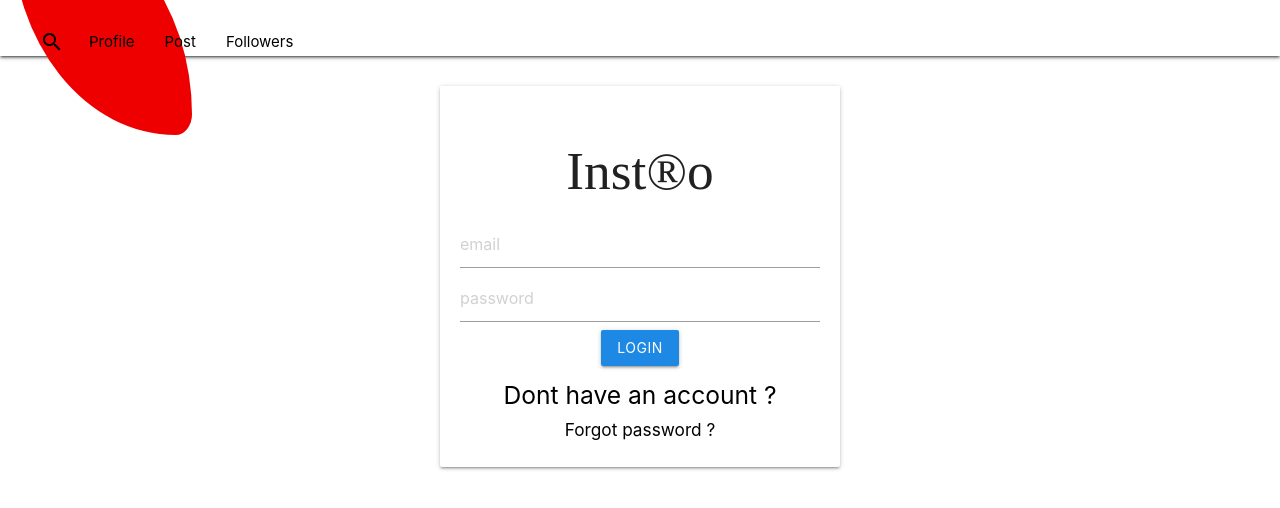
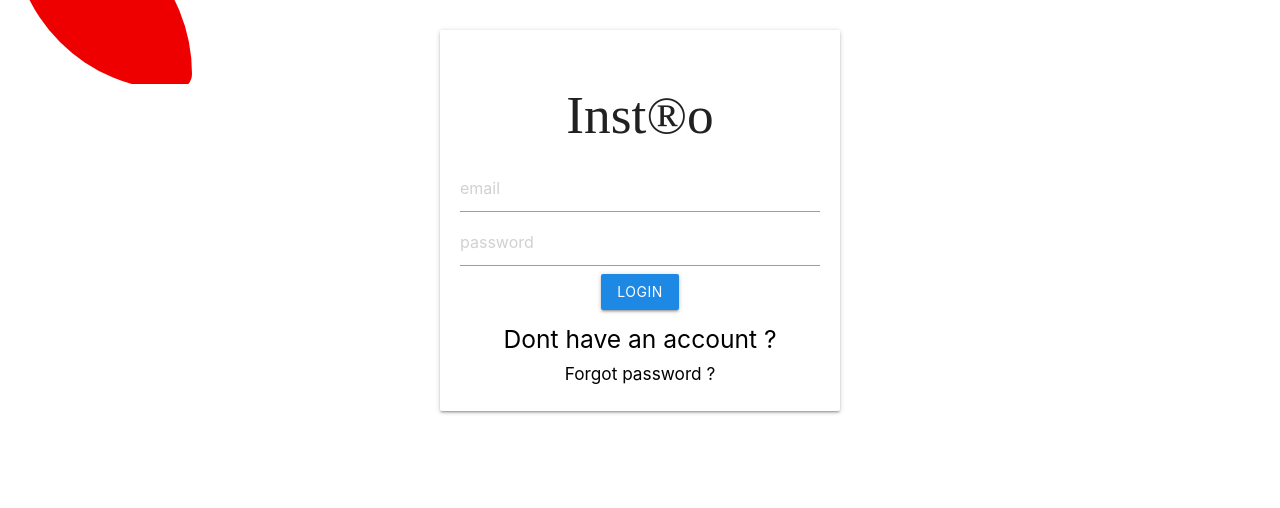
Before and after one commit to robensam17/instro, a React (Create React App) app in the folder client/: page /signin in a window 1280 px wide. Shown: the top 508 px of the page. Built offline with nearby package versions, Linux system fonts and the light colour scheme; sample sign-in values are in the browser's storage; a web font is replaced by a local one.

Commit message:
navbar adjust

```diff
--- a/client/src/App.css
+++ b/client/src/App.css
@@ -38,6 +38,7 @@ a{
 }
 
 .home-card{
+  position: relative;
   max-width: 500px;
   height: max-content;
   margin: 50px auto;
@@ -60,15 +61,36 @@ a{
 }
 
 .nav-extended {
-  background-color: white !important;
+  /* background-color: white !important; */
+  overflow: hidden !important;
+  z-index: 5;
+
+  position: fixed !important;
+  top: 0 !important;
+  width: 100% !important;
+   /* opacity: 75%; */
+  background-color: rgba(0,0,0,0)!important;
+  border:none!important;
+  box-shadow: none!important;
+background: rgba(255, 255, 255, 0.3);
+}
+.navbar-wrapper nav{
+  background: rgba(255, 255, 255, 0.3);
 }
 
-nav ul {
+nav ul{
   width: 100% !important;
+    /* background-color: white !important; */
+
+
 }
+.nav-inner{
+    background: rgba(255, 255, 255, 0.3);
+  }
 
 li {
   margin: 10px auto;
+  opacity: 100%!important;
 }
 
 .logos {
@@ -77,9 +99,22 @@ li {
     border-bottom-right-radius: 111120% !important;
     /* border-top-left-radius: %; */
     border-top-right-radius: 1111111% !important;
+    right: 16px;
+    background: rgb(255, 0, 0);
+    border-radius: 33%;
+    top: -6rem;
+    position: absolute;
+    left: 0.8rem;
+    width: 12rem;
+    height: 15rem;
+    pointer-events: none;
+    opacity: 100% !important;
+    z-index: 1;
+
+}
 
 
-}
+
 
 .flext{
  padding-left: 1px !important;
@@ -87,4 +122,35 @@ li {
 
 .nav-wrapper {
   min-height: 56px !important;
+  /* background: rgba(255, 255, 255, 0.3); */
 }
+
+.sidenav-overlay{
+  z-index: 3;
+  opacity: 0 !important;
+
+}
+.drag-target{
+
+}
+
+.sidebar {
+width: 0px !important;
+position: absolute !important;
+}
+.navb{
+  overflow: hidden !important;
+
+
+  /* position: fixed !important; */
+  top: 0 !important;
+  width: 100% !important;
+}
+.navbar-default{
+   border:none;
+   background: rgba(255, 255, 255, 0.3);
+ }
+
+ .home{
+   padding-top: 50px;
+ }
--- a/client/src/components/Navbar.js
+++ b/client/src/components/Navbar.js
@@ -1,10 +1,13 @@
 import React,{useContext,useRef,useEffect,useState} from 'react'
 import {Link ,useHistory} from 'react-router-dom'
 import {UserContext} from '../App'
-import M from 'materialize-css'
+import M from "materialize-css/dist/js/materialize.min.js"
+
 const NavBar = ()=>{
 
     const  searchModal = useRef(null)
+
+   let dropdownContent = document.querySelectorAll(".dropdownContent");
     const [search,setSearch] = useState('')
     const [userDetails,setUserDetails] = useState([])
      const {state,dispatch} = useContext(UserContext)
@@ -13,38 +16,92 @@ const NavBar = ()=>{
          M.Modal.init(searchModal.current)
      },[])
      useEffect(() => {
-         var sidenav = document.querySelectorAll(".sidenav");
-         M.Sidenav.init(sidenav, {});
+  let sidenav = document.querySelector('.sidenav');
+         M.Sidenav.init(dropdownContent)
        }, []);
+
+
+function clickt() {
+   let sidenav = document.querySelector('.sidenav');
+ M.Sidenav.init(dropdownContent, {});
+
+}
+
      const renderList = ()=>{
        if(state){
+
            return [
 
-<div>
-             <nav className="nav-extended" key="">
-              <div className="nav-wrapper" style={{minHeight:"0px !important"}} >
-              <a href="#!" className="sidenav-trigger" data-target="mobile-nav">
-                       <i className="material-icons">menu</i>
-                     </a>
-              <Link to={state?"/":"/signin"}  data-target="mobile-demo" className="sidenav-trigger"><i style={{paddingLeft:"10px"}} className="material-icons brand-logo logos">Insta®o</i></Link>
+<div className="navb">
 
-              <li style={{paddingLeft:"40px"}} key="1"><i  data-target="modal1" className="large material-icons modal-trigger" style={{color:"black", float: "right"}}>search</i></li>
+<a onClick={clickt()} href="#!" className="sidenav-trigger dropdown-trigger " data-target="dropdown1">
+<i className="material-icons brand-logo ">Inst®o</i>
+  </a>
 
 
-              <li style={{paddingLeft:"10px"}} key="2"><Link to="/profile">Profile</Link></li>
-              <li key="3"><Link to="/create">Post</Link></li>
-              <li key="4"><Link to="/myfollowingpost">Followers</Link></li>
-              <li key="5"> </li>
-  </div>
 
 
-           </nav>
-             <ul className="sidenav blue-grey darken-4" id="mobile-nav">
-            <li><a href="#item1">Item 1</a></li>
-            <li><a href="#item2">Item 2</a></li>
-            <li><a href="#item3">Item 3</a></li>
-           </ul>
-</div>
+
+
+
+
+
+      <ul style={{paddingLeft: "100px", transform: "translateX(-105%)" }}className="dropdownContent" id="dropdown1">
+
+       <li><Link to={state?"/":"/signin"} href="#!" style={{paddingLeft:"10px"}}><i class="material-icons">crop_landscape</i></Link></li>
+       <li><Link to="/myfollowingpost" href="#!" style={{paddingLeft:"10px"}}><i class="material-icons">accessibility</i></Link></li>
+       <li class="divider" tabindex="-1"></li>
+       <li><a href="#!" data-target="modal1" className="modal-trigger"style={{paddingLeft:"10px"}} ><i class="material-icons">search</i></a></li>
+       <li><Link to="/create" href="#!" style={{paddingLeft:"10px"}}><i class="material-icons" >add_circle</i></Link></li>
+       <li><Link to="/profile" href="#!" style={{paddingLeft:"10px"}}><i class="material-icons">account_circle</i></Link></li>
+       <div className="sidebar" style={{paddingTop: "50px"}}>
+       // <li><a href="#!">one</a></li>
+       // <li><a href="#!">two</a></li>
+       // <li><a href="#!">three</a></li>
+       // <li><a href="#!"><i class="material-icons">view_module</i>four</a></li>
+       // <li><a href="#!"><i class="material-icons">account_circle</i>five</a></li>
+       // </div>
+     </ul>
+
+  // </div>
+
+//  <li style={{paddingLeft:"10px"}} key="2"><Link to="/profile">Profile</Link></li>
+//               <li key="3"><Link to="/create">Post</Link></li>
+//               <li key="4"><Link to="/myfollowingpost">Followers</Link></li>
+
+
+
+
+
+
+
+
+
+// <div>
+//              <nav className="nav-extended" key="">
+//               <div className="nav-wrapper" style={{minHeight:"0px !important"}} >
+//               <a href="#" className="sidenav-trigger" data-target="mobile-nav">
+//                        <i className="material-icons">menu</i>
+//                      </a>
+//               <Link to={state?"/":"/signin"}  data-target="mobile-demo" className="sidenav-trigger"><i style={{paddingLeft:"10px"}} className="material-icons brand-logo logos">Insta®o</i></Link>
+//
+//               <li style={{paddingLeft:"40px"}} key="1"><i  data-target="modal1" className="large material-icons modal-trigger" style={{color:"black", float: "right"}}>search</i></li>
+//
+//
+//               <li style={{paddingLeft:"10px"}} key="2"><Link to="/profile">Profile</Link></li>
+//               <li key="3"><Link to="/create">Post</Link></li>
+//               <li key="4"><Link to="/myfollowingpost">Followers</Link></li>
+//               <li key="5"> </li>
+//   </div>
+//
+//
+//            </nav>
+//              <ul className="sidenav blue-grey darken-4" id="mobile-nav">
+//             <li><a href="#item1">Item 1</a></li>
+//             <li><a href="#item2">Item 2</a></li>
+//             <li><a href="#item3">Item 3</a></li>
+//            </ul>
+// </div>
 
 
 
@@ -84,20 +141,21 @@ const NavBar = ()=>{
         })
      }
     return(
-        <nav className="nav-extended ">
-        <div className="nav-wrapper white" >
+        <nav className="nav-extended transparent"  >
+        <div className="nav-wrapper " >
           <Link to={state?"/":"/signin"} className="brand-logo logos"
           style={{
             right: "16px",
             background: "#e00",
-borderTopRightRadius: 5, borderTopLeftRadius: 6,
+borderTopRightRadius: 5, borderTopLeftRadius: 1,
              top: "-6rem",
               position: "absolute",
               left: ".8rem",
               width: "12REM",
-              height: "15rem",
+              height: "12rem",
               borderRadius: "33%",
               pointerEvents: "none",
+              opacity: "100%"
 }}
           >Inst®o</Link>
           <ul id="nav-mobile" className="right" >
--- a/client/src/components/screens/CreatePost.js
+++ b/client/src/components/screens/CreatePost.js
@@ -60,7 +60,7 @@ const CretePost = ()=>{
    return(
        <div className="card input-filed"
        style={{
-           margin:"30px auto",
+           margin:"100px auto",
            maxWidth:"500px",
            padding:"20px",
            textAlign:"center"
--- a/client/src/components/screens/Home.js
+++ b/client/src/components/screens/Home.js
@@ -1,9 +1,12 @@
 import React,{useState,useEffect,useContext} from 'react'
 import {UserContext} from '../../App'
 import {Link} from 'react-router-dom'
+
 const Home  = ()=>{
     const [data,setData] = useState([])
     const {state,dispatch} = useContext(UserContext)
+
+
     useEffect(()=>{
        fetch('/allpost',{
            method:"get",
@@ -149,7 +152,7 @@ const Home  = ()=>{
                           }</h4>
 
 
-                            <div style={{paddingTop:"50px"}} className="card-image">
+                            <div style={{paddingTop:"50px"}} className="card-image materialboxed ">
                                 <img alt="" src={item.photo}/>
                            <h1 className="brand-logo card-title big" style={{fontSize: "30px", marginTop: "80px", marginBottom: "0px"}}>{item.title}</h1>
                           <a onClick={()=>{likePost(item._id, item.likes)  }} className="btn-floating halfway-fab waves-effect waves-light red"><i  className="material-icons">favorite</i></a>
```
